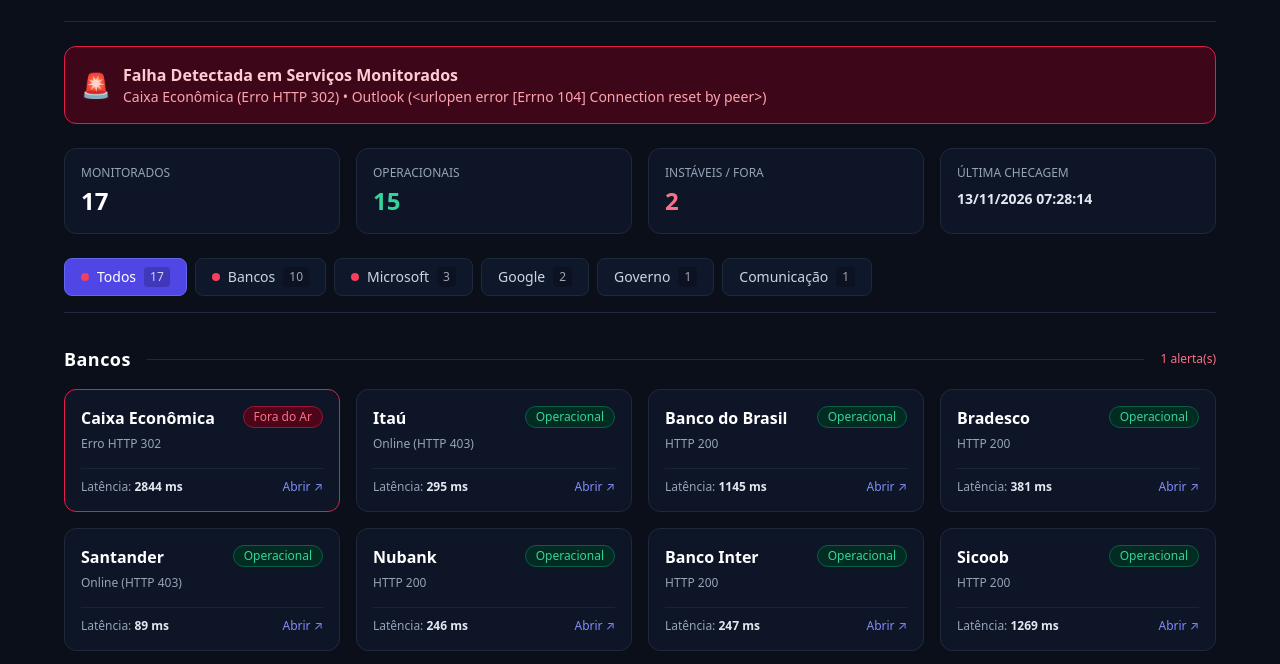
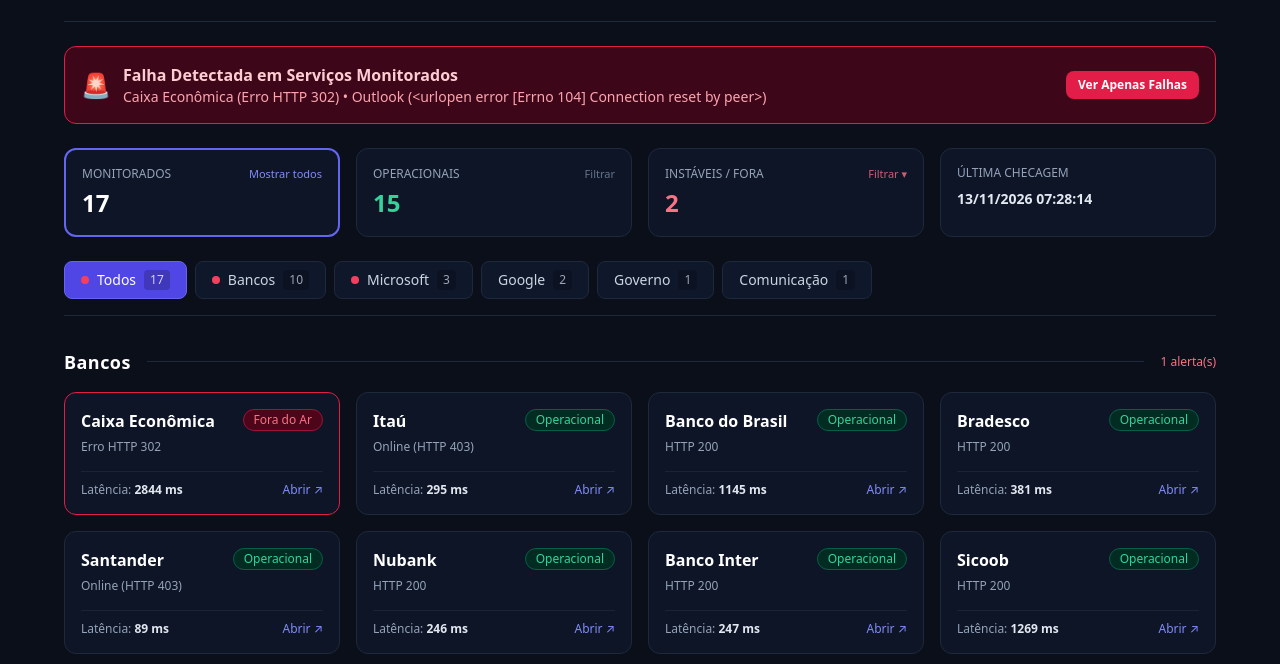
Before and after one commit to Duzanjos/Duzanjos.github.io, a plain HTML site: page index.html in a window 1280 px wide. Shown: the part 91-755 px from the top of the page. Drawn offline with nearby package versions, Linux system fonts and the light colour scheme.

Commit message:
Update index.html

```diff
--- a/index.html
+++ b/index.html
@@ -39,7 +39,7 @@
     </header>
 
     <!-- Banner de Alerta -->
-    <div id="alert-banner" class="hidden mb-6 p-4 rounded-xl bg-rose-950/80 border border-rose-600 flex items-center justify-between">
+    <div id="alert-banner" class="hidden mb-6 p-4 rounded-xl bg-rose-950/80 border border-rose-600 flex items-center justify-between gap-4">
       <div class="flex items-center gap-3">
         <span class="text-2xl">🚨</span>
         <div>
@@ -47,26 +47,49 @@
           <p id="alert-text" class="text-sm text-rose-300"></p>
         </div>
       </div>
+      <button onclick="setStatusFilter('issues')" class="shrink-0 px-3 py-1.5 rounded-lg bg-rose-600 hover:bg-rose-500 text-white text-xs font-semibold transition">
+        Ver Apenas Falhas
+      </button>
     </div>
 
-    <!-- Barra de Status Geral -->
+    <!-- Barra de Status Geral (Botões de Filtro Rápido) -->
     <div class="grid grid-cols-2 md:grid-cols-4 gap-4 mb-6">
-      <div class="bg-slate-900/90 border border-slate-800 p-4 rounded-xl">
+      <button id="card-filter-all" onclick="setStatusFilter('all')" class="text-left bg-slate-900/90 border-2 border-indigo-500 p-4 rounded-xl transition hover:bg-slate-800/80 focus:outline-none">
+        <div class="flex items-center justify-between">
           <p class="text-xs text-slate-400 uppercase">Monitorados</p>
+          <span class="text-[11px] text-indigo-400 font-medium">Mostrar todos</span>
+        </div>
         <p id="stat-total" class="text-2xl font-bold text-white mt-1">-</p>
+      </button>
+
+      <button id="card-filter-up" onclick="setStatusFilter('operational')" class="text-left bg-slate-900/90 border border-slate-800 p-4 rounded-xl transition hover:border-emerald-700/70 hover:bg-slate-800/80 focus:outline-none">
+        <div class="flex items-center justify-between">
+          <p class="text-xs text-slate-400 uppercase">Operacionais</p>
+          <span class="text-[11px] text-slate-500">Filtrar</span>
         </div>
-      <div class="bg-slate-900/90 border border-slate-800 p-4 rounded-xl">
-        <p class="text-xs text-slate-400 uppercase">Operacionais</p>
         <p id="stat-up" class="text-2xl font-bold text-emerald-400 mt-1">-</p>
+      </button>
+
+      <button id="card-filter-issues" onclick="setStatusFilter('issues')" class="text-left bg-slate-900/90 border border-slate-800 p-4 rounded-xl transition hover:border-rose-600/80 hover:bg-rose-950/20 focus:outline-none cursor-pointer">
+        <div class="flex items-center justify-between">
+          <p class="text-xs text-slate-400 uppercase">Instáveis / Fora</p>
+          <span id="issues-hint" class="text-[11px] text-rose-400/80 font-medium">Filtrar ▾</span>
         </div>
-      <div class="bg-slate-900/90 border border-slate-800 p-4 rounded-xl">
-        <p class="text-xs text-slate-400 uppercase">Instáveis / Fora</p>
         <p id="stat-down" class="text-2xl font-bold text-rose-400 mt-1">-</p>
-      </div>
+      </button>
+
       <div class="bg-slate-900/90 border border-slate-800 p-4 rounded-xl">
         <p class="text-xs text-slate-400 uppercase">Última Checagem</p>
         <p id="stat-time" class="text-sm font-semibold text-slate-200 mt-2">Aguardando...</p>
       </div>
+    </div>
+
+    <!-- Indicador de Filtro Ativo -->
+    <div id="active-filter-bar" class="hidden mb-6 px-4 py-2.5 rounded-lg bg-rose-950/40 border border-rose-800/60 flex items-center justify-between text-sm">
+      <span id="active-filter-label" class="text-rose-200 font-medium">Exibindo apenas serviços instáveis ou fora do ar</span>
+      <button onclick="setStatusFilter('all')" class="text-xs font-semibold text-white bg-slate-800 hover:bg-slate-700 px-3 py-1 rounded-md border border-slate-700 transition">
+        ✕ Limpar Filtro
+      </button>
     </div>
 
     <!-- Abas de Navegação por Categoria -->
@@ -83,6 +106,7 @@
   <script>
     let alertedIds = new Set();
     let currentTab = "Todos";
+    let statusFilter = "all"; // 'all' | 'operational' | 'issues'
     let lastData = null;
 
     function playBeep() {
@@ -120,6 +144,12 @@
 
     function selectTab(category) {
       currentTab = category;
+      if (lastData) renderDashboard(lastData);
+    }
+
+    function setStatusFilter(filter) {
+      // Se clicar novamente no mesmo filtro ativo, volta para "all"
+      statusFilter = (statusFilter === filter && filter !== "all") ? "all" : filter;
       if (lastData) renderDashboard(lastData);
     }
 
@@ -166,24 +196,57 @@
         </div>`;
     }
 
+    function updateFilterCardsUI() {
+      const cAll = document.getElementById("card-filter-all");
+      const cUp = document.getElementById("card-filter-up");
+      const cIssues = document.getElementById("card-filter-issues");
+      const bar = document.getElementById("active-filter-bar");
+      const barLabel = document.getElementById("active-filter-label");
+      const issuesHint = document.getElementById("issues-hint");
+
+      cAll.className = `text-left bg-slate-900/90 p-4 rounded-xl transition hover:bg-slate-800/80 focus:outline-none ${statusFilter === 'all' ? 'border-2 border-indigo-500' : 'border border-slate-800'}`;
+      cUp.className = `text-left bg-slate-900/90 p-4 rounded-xl transition hover:bg-slate-800/80 focus:outline-none ${statusFilter === 'operational' ? 'border-2 border-emerald-500 bg-emerald-950/20' : 'border border-slate-800 hover:border-emerald-700/70'}`;
+      cIssues.className = `text-left bg-slate-900/90 p-4 rounded-xl transition hover:bg-rose-950/20 focus:outline-none cursor-pointer ${statusFilter === 'issues' ? 'border-2 border-rose-500 bg-rose-950/30' : 'border border-slate-800 hover:border-rose-600/80'}`;
+
+      issuesHint.textContent = statusFilter === "issues" ? "Ativo ✓" : "Filtrar ▾";
+
+      if (statusFilter === "all") {
+        bar.classList.add("hidden");
+      } else {
+        bar.classList.remove("hidden");
+        barLabel.textContent = statusFilter === "issues"
+          ? "🔍 Filtro ativo: exibindo apenas serviços Instáveis ou Fora do Ar"
+          : "🔍 Filtro ativo: exibindo apenas serviços Operacionais";
+      }
+    }
+
     function renderDashboard(data) {
-      const services = data.services || [];
+      const allServices = data.services || [];
       let up = 0, downList = [];
 
-      services.forEach(s => {
+      allServices.forEach(s => {
         if (s.status === "operational") up++;
         else downList.push(s);
       });
 
-      // Contadores globais
-      document.getElementById("stat-total").textContent = services.length;
+      // Contadores globais (sempre mostram o total real)
+      document.getElementById("stat-total").textContent = allServices.length;
       document.getElementById("stat-up").textContent = up;
       document.getElementById("stat-down").textContent = downList.length;
       document.getElementById("stat-time").textContent = data.updated_at || "-";
 
+      updateFilterCardsUI();
+
+      // Aplicar filtro de status selecionado
+      const filteredServices = allServices.filter(s => {
+        if (statusFilter === "operational") return s.status === "operational";
+        if (statusFilter === "issues") return s.status !== "operational";
+        return true;
+      });
+
       // Agrupar por categoria preservando ordem
       const grouped = {};
-      services.forEach(s => {
+      filteredServices.forEach(s => {
         const cat = s.category || "Outros";
         if (!grouped[cat]) grouped[cat] = [];
         grouped[cat].push(s);
@@ -198,7 +261,7 @@
       const tabsEl = document.getElementById("category-tabs");
       const allTabs = ["Todos", ...categories];
       tabsEl.innerHTML = allTabs.map(cat => {
-        const count = cat === "Todos" ? services.length : grouped[cat].length;
+        const count = cat === "Todos" ? filteredServices.length : grouped[cat].length;
         const hasIssue = cat === "Todos"
           ? downList.length > 0
           : grouped[cat].some(item => item.status !== "operational");
@@ -223,6 +286,16 @@
       const visibleCategories = currentTab === "Todos" ? categories : [currentTab];
       const sectionsEl = document.getElementById("sections-container");
 
+      if (filteredServices.length === 0) {
+        sectionsEl.innerHTML = `
+          <div class="bg-slate-900/90 border border-slate-800 p-8 rounded-xl text-center">
+            <p class="text-emerald-400 font-semibold text-base">Nenhum serviço nesta condição</p>
+            <p class="text-slate-400 text-sm mt-1">Todos os serviços monitorados estão operando normalmente.</p>
+            <button onclick="setStatusFilter('all')" class="mt-4 px-4 py-2 rounded-lg bg-slate-800 hover:bg-slate-700 text-xs font-medium text-white border border-slate-700 transition">
+              Mostrar Todos os Serviços
+            </button>
+          </div>`;
+      } else {
         sectionsEl.innerHTML = visibleCategories.map(cat => {
           const items = grouped[cat];
           const catDown = items.filter(i => i.status !== "operational").length;
@@ -242,6 +315,7 @@
               </div>
             </section>`;
         }).join("");
+      }
 
       // Banner de alerta global e som
       const banner = document.getElementById("alert-banner");
```
Lines whose indentation alone changed are shown as unchanged.
